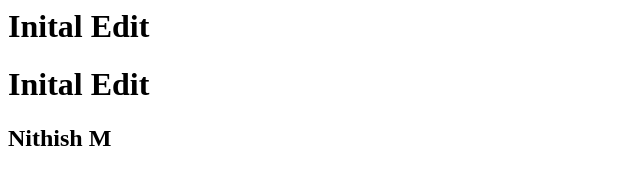
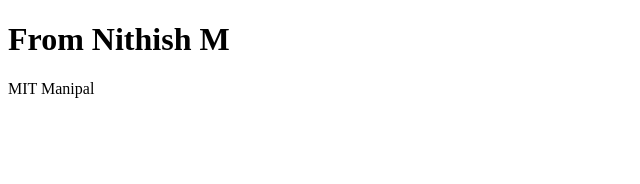
Before and after one commit to trailaccount/git-practice, a plain HTML site: page index.html in a window 1280 px wide. Shown: the whole page, without its empty margins (0-640 px from the left). Drawn offline with Linux system fonts and the light colour scheme.

Commit message:
added pragraph

```diff
--- a/index.html
+++ b/index.html
@@ -1,3 +1,10 @@
-<h1>Inital Edit</h1>
-<h1>Inital Edit</h1>
-<h2>Nithish M</h2>
+<!DOCTYPE html>
+<html>
+<head>
+	<title>This is my first file</title>
+</head>
+<body>
+	<h1>From Nithish M</h1>
+	<p>MIT Manipal</p>
+</body>
+</html>
```
